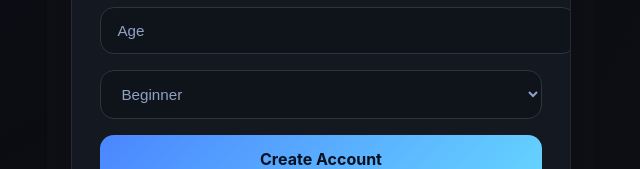
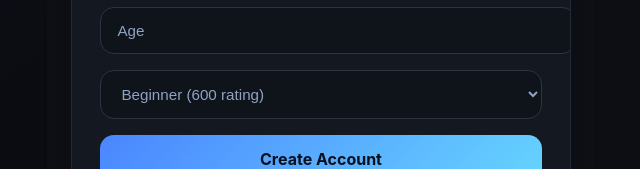
Before and after one commit to Amay-Pandey/fyp-k2320701, a React (Vite) app in the folder client/: page /auth in a window 1280 px wide. Both pictures are taken after a click on the button "Register". Shown: the part 468-637 px from the top of the page, without its empty margins (319-959 px from the left). Built offline with nearby package versions, Linux system fonts and the light colour scheme.

Commit message:
stat recency reversal

```diff
--- a/client/src/components/auth.jsx
+++ b/client/src/components/auth.jsx
@@ -12,11 +12,18 @@ const Auth = ({ onLoginSuccess }) => {
         const endpoint = isLogin ? '/api/auth/login' : '/api/auth/register';
         const url = `${import.meta.env.VITE_BACKEND_URL}${endpoint}`;
 
+        const payload = isLogin ? formData : {
+            username: formData.username,
+            password: formData.password,
+            age: formData.age,
+            level: formData.level || 'Beginner'
+        };
+
         try {
             const res = await fetch(url, {
                 method: 'POST',
                 headers: { 'Content-Type': 'application/json' },
-                body: JSON.stringify(formData)
+                body: JSON.stringify(payload)
             });
             const data = await res.json();
 
@@ -30,6 +37,7 @@ const Auth = ({ onLoginSuccess }) => {
             } else {
                 alert("Account created! Please login.");
                 setIsLogin(true);
+                setFormData({ username: '', password: '', age: '', level: 'Beginner' });
             }
         } catch (err) {
             setError(err.message);
@@ -99,13 +107,13 @@ const Auth = ({ onLoginSuccess }) => {
                                     value={formData.level || 'Beginner'}
                                     onChange={(e) => setFormData({ ...formData, level: e.target.value })}
                                 >
-                                    <option value="Beginner">Beginner</option>
-                                    <option value="Weekly casual">Weekly casual</option>
-                                    <option value="Tier 1/2/3 BE">Tier 1/2/3 BE</option>
-                                    <option value="Bi-weekly casual">Bi-weekly casual</option>
-                                    <option value="Occasional tournament player">Occasional tournament player</option>
-                                    <option value="ISO medal holder">ISO medal holder</option>
-                                    <option value="Badminton England rated">Badminton England rated</option>
+                                    <option value="Beginner">Beginner (600 rating)</option>
+                                    <option value="Weekly casual">Weekly casual (800 rating)</option>
+                                    <option value="Tier 1/2/3 BE">Tier 1/2/3 BE (2000 rating)</option>
+                                    <option value="Bi-weekly casual">Bi-weekly casual (1000 rating)</option>
+                                    <option value="Occasional tournament player">Occasional tournament player (1600 rating)</option>
+                                    <option value="ISO medal holder">ISO medal holder (1800 rating)</option>
+                                    <option value="Badminton England rated">Badminton England rated (1700 rating)</option>
                                 </select>
                             </>
                         )}
--- a/client/src/components/dashboard.jsx
+++ b/client/src/components/dashboard.jsx
@@ -578,7 +578,7 @@ const Dashboard = () => {
                             <div className="profile-card">
                                 <h4>Recent Form</h4>
                                 {userStats.matchHistory.length > 0 ? (
-                                    userStats.matchHistory.slice(0, 4).map((m, idx) => {
+                                    userStats.matchHistory.slice().reverse().slice(0, 4).map((m, idx) => {
                                         const diff = Math.round(m.eloAfter - m.eloBefore);
                                         return (
                                             <div key={idx} className="recent-match">
@@ -682,7 +682,7 @@ const Dashboard = () => {
                                     </tr>
                                 </thead>
                                 <tbody>
-                                    {userStats.matchHistory.map((m, i) => {
+                                    {userStats.matchHistory.slice().reverse().map((m, i) => {
                                         const diff = Math.round(m.eloAfter - m.eloBefore);
                                         return (
                                             <tr key={i}>
```
Also changed, not shown: 1 other file (tests, documents, lock files or other folders).
